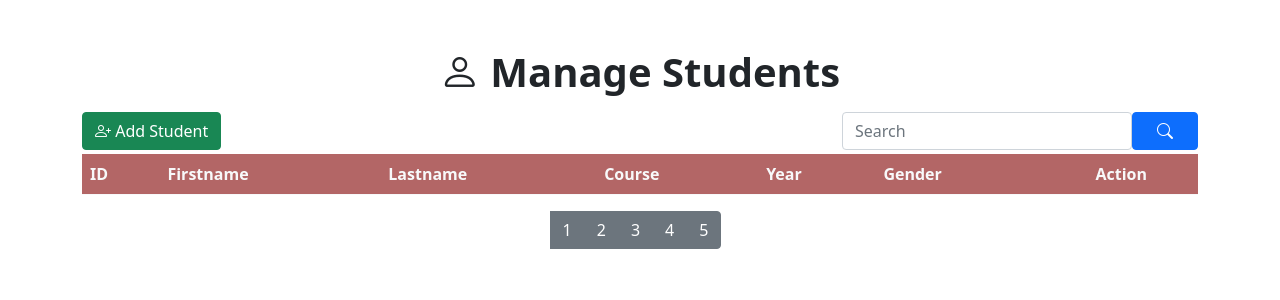
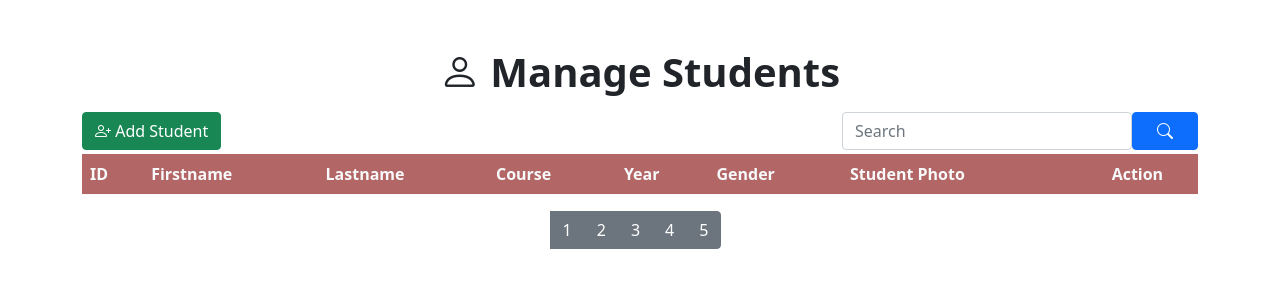
Before and after one commit to richardjamolodmagsalayjr/StudentInformationSystem-WebApplication-Python, a Flask app: page /student in a window 1280 px wide. Shown: the part 56-356 px from the top of the page. Run offline with Flask 2, Linux system fonts and the light colour scheme; data that the repository does not hold is empty.

Commit message:
Add input file  for student photo in add student modal

```diff
--- a/ssis_website/templates/base_layout.html
+++ b/ssis_website/templates/base_layout.html
@@ -7,7 +7,7 @@
      <!-- Bootstrap CSS -->
      <link href="https://cdn.jsdelivr.net/npm/bootstrap@5.0.2/dist/css/bootstrap.min.css" rel="stylesheet" integrity="sha384-EVSTQN3/azprG1Anm3QDgpJLIm9Nao0Yz1ztcQTwFspd3yD65VohhpuuCOmLASjC" crossorigin="anonymous">
      <link rel="stylesheet" href="https://cdn.jsdelivr.net/npm/bootstrap-icons@1.5.0/font/bootstrap-icons.css">
-
+     <link rel="stylesheet" type="text/css" href="{{url_for('static', filename='css/main.css')}}">
 
      <title> {% block title %} {% endblock title %} </title>
 </head>
--- a/ssis_website/templates/student_page.html
+++ b/ssis_website/templates/student_page.html
@@ -36,6 +36,7 @@
           <th scope="col">Course</th>
           <th scope="col">Year</th>
           <th scope="col">Gender</th>
+          <th scope="col" >Student Photo</th>
           <th scope="col"  class="text-center">Action</th>
         </tr>
       </thead>
@@ -50,6 +51,7 @@
             <td>{{student[3]}}</td>
             <td>{{student[4]}}</td>
             <td>{{student[5]}}</td>
+            <td class="url_column"><a href="{{student[6]}}" target="_blank">{{student[6]}}</a></td>
             <td class="text-center">
               <a href="#" class="btn btn-warning btn-sm px-3" data-bs-toggle="modal" data-bs-target="#edit-student-modal{{student[0]}}">
                 <i class="bi bi-pencil-square"></i>
@@ -66,6 +68,7 @@
               </button>
             </td>
           </tr>
+
           <!-- edit student modal -->
             <div class="modal fade" id="edit-student-modal{{student[0]}}" tabindex="-1" aria-labelledby="edit-student-label" aria-hidden="true">
               <div class="modal-dialog">
@@ -254,8 +257,15 @@
           <button type="button" class="btn-close" data-bs-dismiss="modal" aria-label="Close"></button>
         </div>
           <div class="modal-body">
-            <form action="{{url_for('student.addStudent')}}" method="POST">
+            <form enctype="multipart/form-data" action="{{url_for('student.addStudent')}}" method="POST">
               {{ form.hidden_tag() }}
+
+              <div class="form-group mb-3">
+                  <label for="student_pho to">Photo</label>
+                  <br>
+                  <input type="file" class="form-control-file" id = "student_photo", name="student_photo">
+              </div>
+
               <!--Id number entry -->
               <div class="form-group mb-3">
                 {{ form.id_number.label(class="form-label") }}
```
